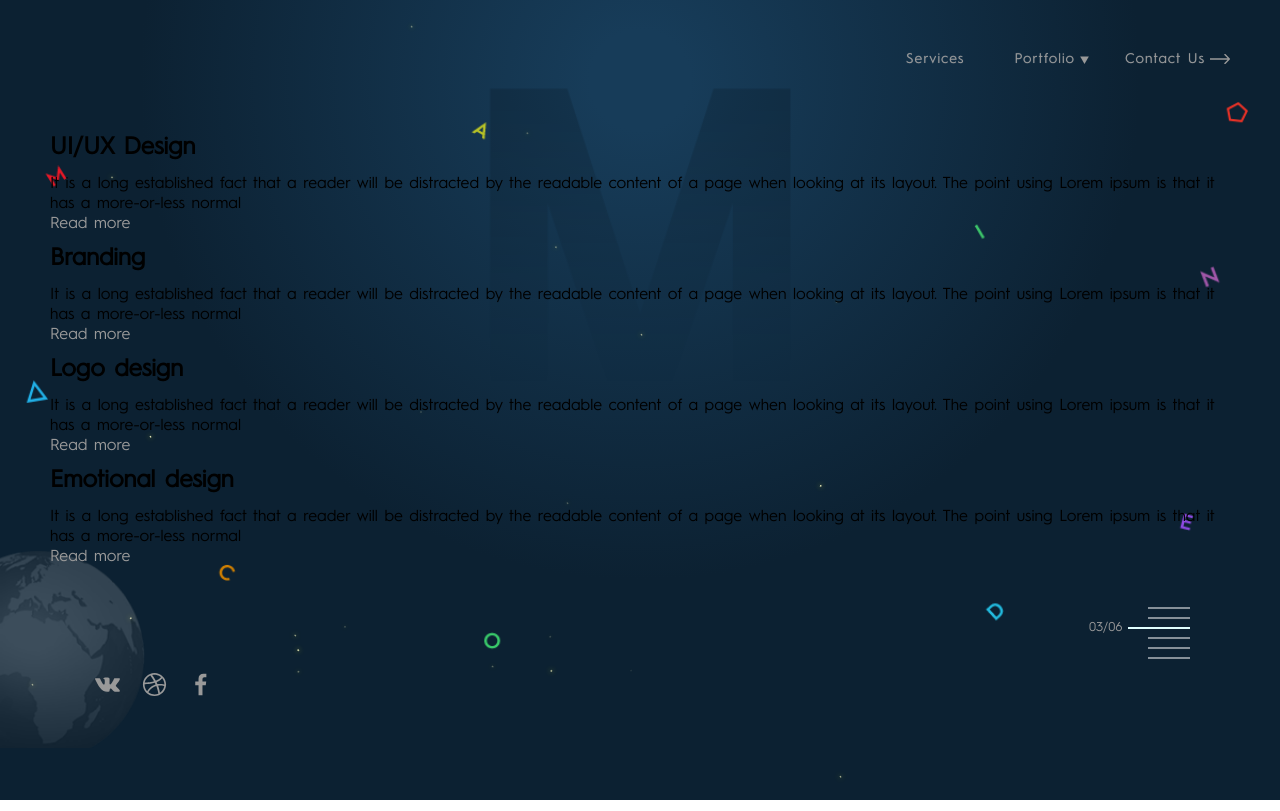
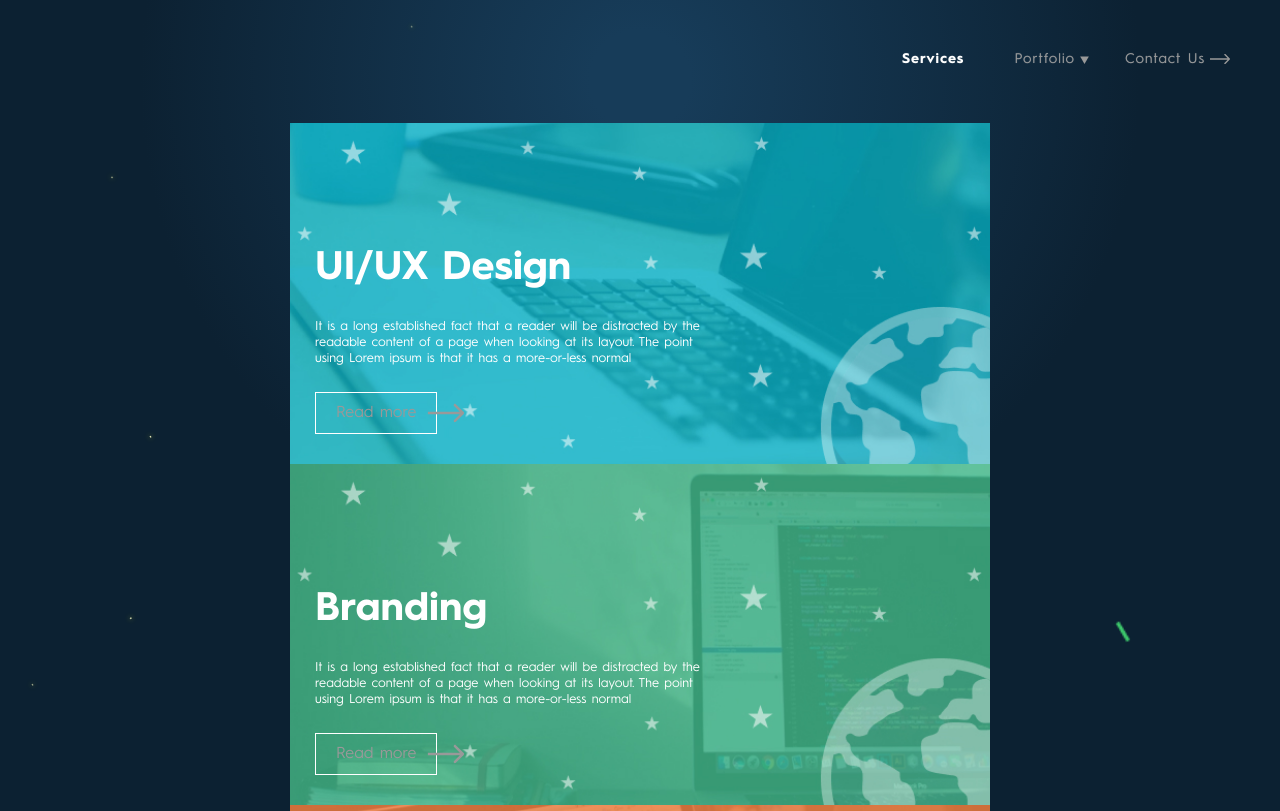
Before and after one commit to MikeBY2018/homework, a plain HTML site: page endresult/work/page_03.html in a window 1280 px wide. Shown: the top 811 px of the page. Drawn offline with nearby package versions, Linux system fonts and the light colour scheme.

Commit message:
Исправлены ошибки валидации, заполнена 3 страница.Не сделан слайдер

```diff
--- a/endresult/css/styles.css
+++ b/endresult/css/styles.css
@@ -7,12 +7,16 @@
 	font-family: HurmeGeomThin;
 	src: url('../fonts/HurmeGeometricSans1Thin.otf');
 }
+@font-face {
+	font-family: HurmeGeomB;
+	src: url('../fonts/HurmeGeometricSans1Bold.otf');
+}
 
 /*Сброс основных обёрток и установка шрифта*/
 html,body{
 	margin: 0px;
 	padding: 0px;
-	font-family: HurmeGeom, Helvetica, sans-serif;
+	font-family: HurmeGeom, Arial, sans-serif;
 	/*height: 100vh;
 	overflow: hidden;*/
 }
@@ -88,12 +92,21 @@ a{
 li{
 	position: relative;
 }
+/*Задание позиционирования стрелок*/
 .pin{
 	fill: currentColor;
 	position: absolute;
 	top: -1px;
 	right: -25px;
 	width: 20px;
+	height: 20px;
+}
+.pin0{
+	fill: currentColor;
+	position: absolute;
+	top: 10px;
+	right: -35px;
+	width: 50px;
 	height: 20px;
 }
 
@@ -191,7 +204,7 @@ footer{
 	font-size: 0.8em;
 }
 
-/* Effect 4: bottom border enlarge */
+/* Effect bottom border enlarge */
 nav a {
 	position: relative;
 	margin: 10px 25px;
@@ -245,7 +258,7 @@ a:hover{
 	color: #fff;
 }
 /*оформление 2ой страницы*/
-.features{
+main .features{
 	display: -webkit-flex;
 	display: -moz-flex;
 	display: -ms-flex;
@@ -259,11 +272,12 @@ a:hover{
 	justify-content: center;
 	max-width: 720px;
 }
-.features>div{
+main .features>div{
 	box-sizing: border-box;
 	max-width: 50%;
 	text-align: center;
 	font-size: .8em;
+
 	letter-spacing: 1px;
 	color: #fff;
 	padding: 15px 15px;
@@ -273,18 +287,16 @@ a:hover{
 
 	transition: all 300ms ease-out;
 }
-.features>div:first-child{
+main .features>div:first-child{
 	background-color: #f48244;
 }
-.features>div:first-child h2{
+main .features>div:first-child h2, main .features>div:last-child h2{
 	color: rgba(0,0,0,.3);
 }
-.features>div:last-child{
+main .features>div:last-child{
 	background-color: #00acc2;
 }
-.features>div:last-child h2{
-	color: rgba(0,0,0,.3);
-}
+
 h2{
 	margin: 10px 0;
 }
@@ -294,3 +306,52 @@ p{
 .features>div:hover{
 	transform: scale(1.06);
 }
+
+/*оформление 3ей страницы*/
+.this_page{
+	font: 1em HurmeGeomB, Arial, sans-serif;
+	color: #fff;
+}
+
+main .servises{
+	max-width: 700px;
+	color: #fff;
+	/*padding: 30px 50px;*/
+}
+main .servises li{
+	padding: 110px 25px 30px;
+}
+main .servises li h2{
+	font: 40px HurmeGeomB, Arial, sans-serif;
+}
+main .servises li p{
+
+	font-size: 0.8em;
+	padding: 15px 40% 25px 0;
+}
+main .servises li a{
+	position: relative;
+	border: 1px solid #fff;
+	padding: 10px 20px;
+}
+main .servises li{
+	background-position: center;
+	background-size: cover;
+	background-repeat: no-repeat;
+}
+main .servises .uxui{
+	background-image: url(../img/Slide1.jpg);
+}
+main .servises .branding{
+	background-image: url(../img/Slide2.jpg);
+}
+main .servises .logoDesign{
+	background-image: url(../img/Slide3.jpg);
+}
+main .servises .emotionalDesign{
+	background-image: url(../img/Slide4.jpg);
+}
+
+main .servises li{
+	display: none;
+}
--- a/endresult/js/main.js
+++ b/endresult/js/main.js
@@ -1,4 +1,21 @@
-var hrefPage = document.querySelectorAll('.pages>a');
+window.onload = function(){
+    var slider = document.querySelectorAll('main .servises li');
+    for (var i = 0; i < slider.length; i++) {
+        slider[i].style.display = 'block';
+    }
+}
+
+
+
+
+
+
+
+
+
+
+
+/*var hrefPage = document.querySelectorAll('.pages>a');
 var i = 0;
 document.onkeydown = function(e){
 
@@ -14,7 +31,7 @@ document.onkeydown = function(e){
 }
 
 
-    /*if (e.keyCode == 40){
+  if (e.keyCode == 40){
         // console.log(e);
         console.log(hrefPage[i].href);
         window.location.href = hrefPage[i].href;
--- a/endresult/work/page_03.html
+++ b/endresult/work/page_03.html
@@ -10,7 +10,7 @@
 
 	<script src = "https://code.jquery.com/jquery-3.3.1.min.js" defer></script>
 	<script src = "../js/starsbackground.js" defer></script>
-	<script src = "js/main.js" defer></script>
+	<script src = "../js/main.js" defer></script>
 </head>
 <body>
 <div class="backg3">
@@ -45,11 +45,12 @@
 				<!--Основная навигация в шапке-->
 				<nav>
 					<ul class="cl-effect-4">
-						<li><a href="#">Services</a></li>
+						<li><a href="#" class="this_page">Services</a></li>
 						<li><a href="#">Portfolio
 								<svg class = "pin">
 									<use xlink:href="#icon-down"></use>
-								</a>
+								</svg>
+							</a>
 						</li>
 						<li><a href="#">Contact Us
 								<svg class = "pin">
@@ -63,25 +64,41 @@
 			<main>
 				<div class="content servises">
 					<ul>
-						<li>
+						<li class="uxui">
 							<h2>UI/UX Design</h2>
 							<p>It is a long established fact that a reader will be distracted by the readable content of a page when looking at its layout. The point using Lorem ipsum is that it has a more-or-less normal</p>
-							<a href="#">Read more</a>
+							<a href="#">Read more
+								<svg class = "pin0">
+									<use xlink:href="#icon-onward"></use>
+								</svg>
+							</a>
 						</li>
-						<li>
+						<li class="branding">
 							<h2>Branding</h2>
 							<p>It is a long established fact that a reader will be distracted by the readable content of a page when looking at its layout. The point using Lorem ipsum is that it has a more-or-less normal</p>
-							<a href="#">Read more</a>
+							<a href="#">Read more
+								<svg class = "pin0">
+									<use xlink:href="#icon-onward"></use>
+								</svg>
+							</a>
 						</li>
-						<li>
+						<li class="logoDesign">
 							<h2>Logo design</h2>
 							<p>It is a long established fact that a reader will be distracted by the readable content of a page when looking at its layout. The point using Lorem ipsum is that it has a more-or-less normal</p>
-							<a href="#">Read more</a>
+							<a href="#">Read more
+								<svg class = "pin0">
+									<use xlink:href="#icon-onward"></use>
+								</svg>
+							</a>
 						</li>
-						<li>
+						<li class="emotionalDesign">
 							<h2>Emotional design</h2>
 							<p>It is a long established fact that a reader will be distracted by the readable content of a page when looking at its layout. The point using Lorem ipsum is that it has a more-or-less normal</p>
-							<a href="#">Read more</a>
+							<a href="#">Read more
+								<svg class = "pin0">
+									<use xlink:href="#icon-onward"></use>
+								</svg>
+							</a>
 						</li>
 					</ul>
 				</div>
```
Also changed, not shown: endresult/index.html (+4 -3 lines), endresult/work/page_02.html (+4 -3 lines), endresult/fonts/HurmeGeometricSans1Bold.otf (added), endresult/img/Creative_design.svg (renamed from endresult/img/Creative design.svg), endresult/img/Slide1.jpg (added), endresult/img/Slide2.jpg (added), endresult/img/Slide3.jpg (added), endresult/img/Slide4.jpg (added).
